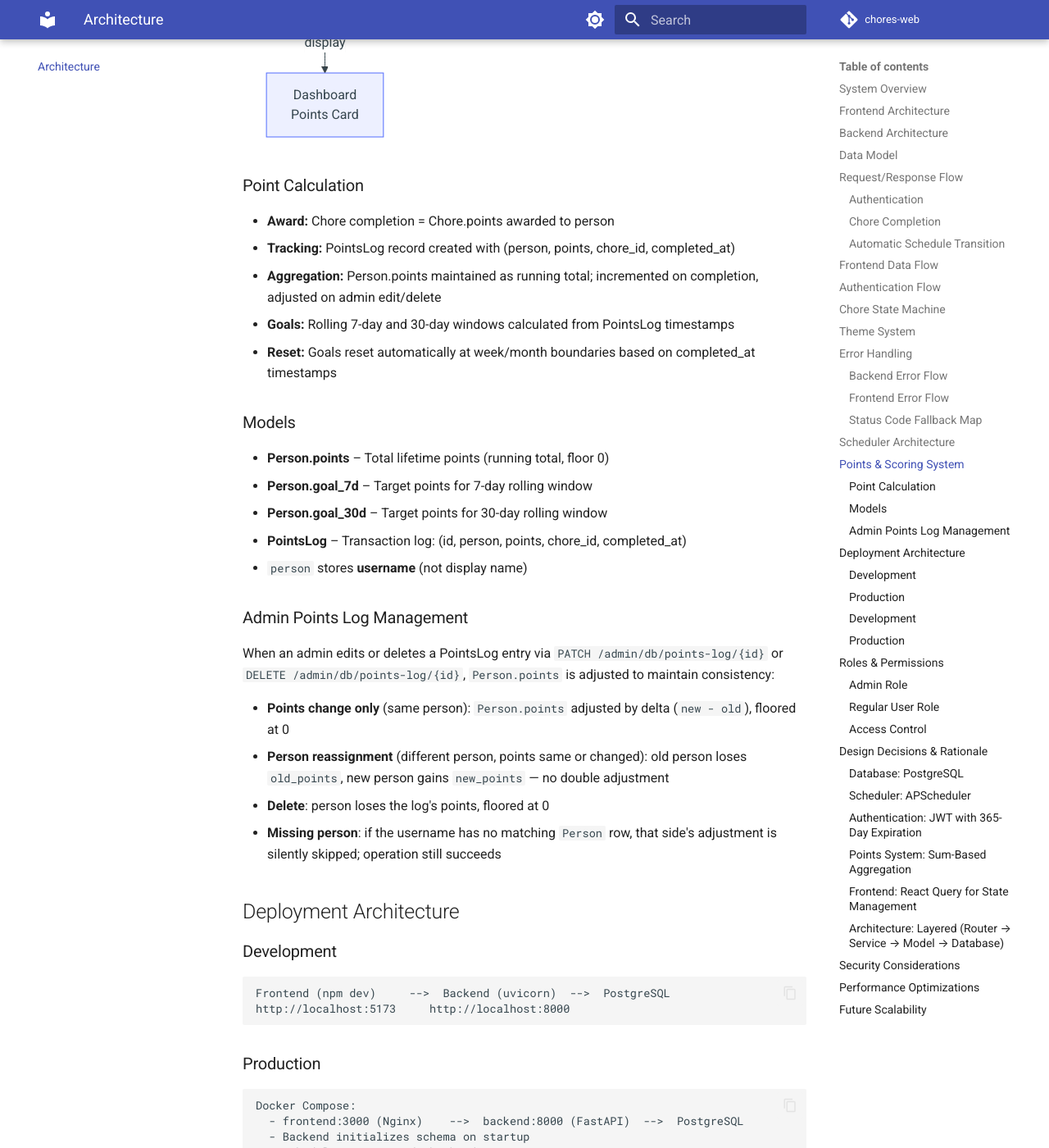
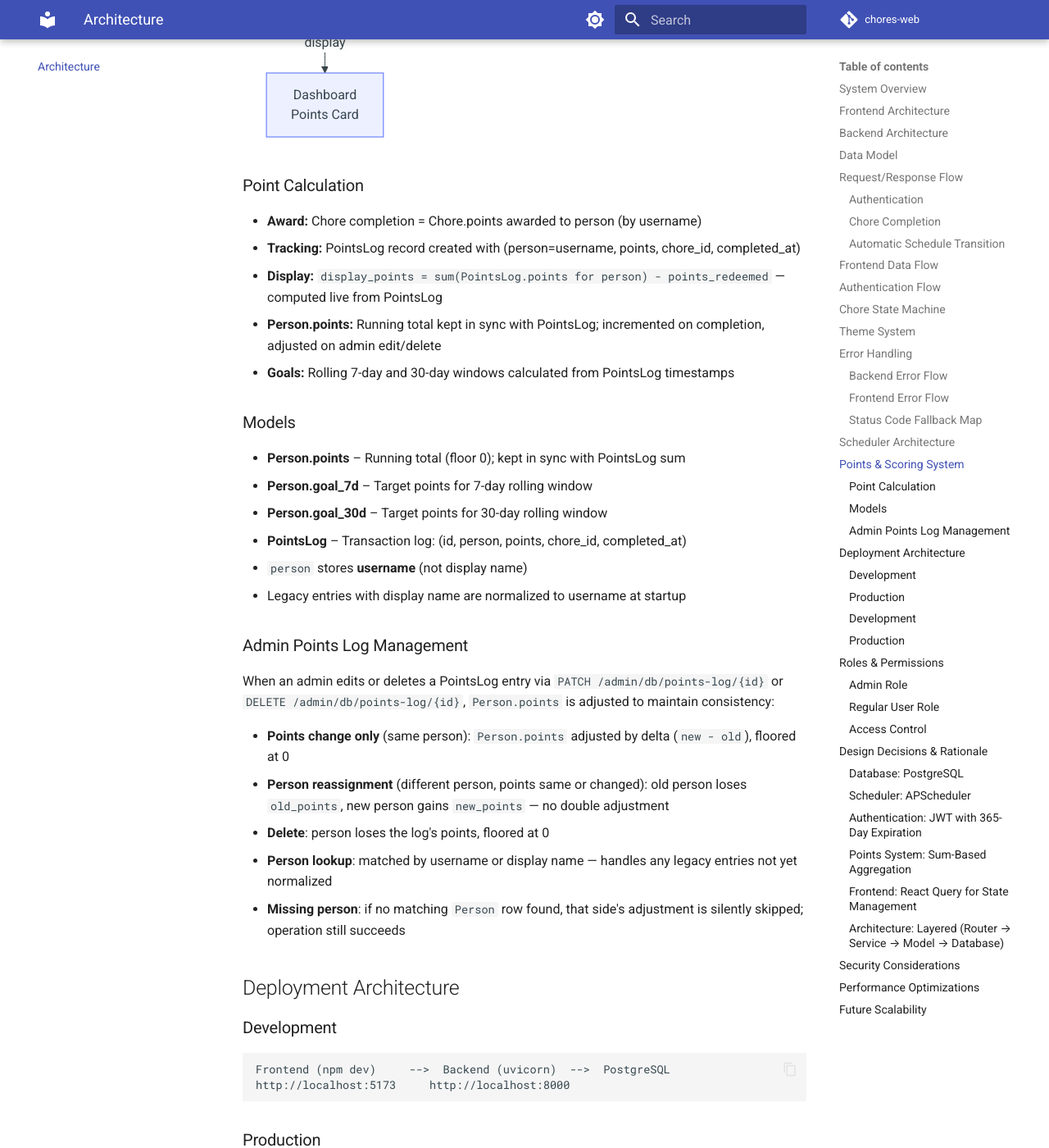
Before and after one commit to derekwinters/chores-web, an MkDocs documentation site: the page built from docs/ARCHITECTURE.md, in a window 1280 px wide and 1400 px high, scrolled down 11537 px. Shown: the whole window at 82% size. Built offline with MkDocs 1.6.1 and Material for MkDocs 9.7.7, drawn with Linux system fonts in a browser that asks for light colours; comment, search, counter and statistics services are not loaded.

Commit message:
docs: reconcile docs with implementation #215
Clarify display_points computed from PointsLog sum not Person.points.
Document startup normalization of legacy display-name entries.
Add person lookup note (username or display name) for backward compat.

```diff
--- a/docs/ARCHITECTURE.md
+++ b/docs/ARCHITECTURE.md
@@ -443,19 +443,20 @@ graph TB
 
 ### Point Calculation
 
-- **Award:** Chore completion = Chore.points awarded to person
-- **Tracking:** PointsLog record created with (person, points, chore_id, completed_at)
-- **Aggregation:** Person.points maintained as running total; incremented on completion, adjusted on admin edit/delete
+- **Award:** Chore completion = Chore.points awarded to person (by username)
+- **Tracking:** PointsLog record created with (person=username, points, chore_id, completed_at)
+- **Display:** `display_points = sum(PointsLog.points for person) - points_redeemed` — computed live from PointsLog
+- **Person.points:** Running total kept in sync with PointsLog; incremented on completion, adjusted on admin edit/delete
 - **Goals:** Rolling 7-day and 30-day windows calculated from PointsLog timestamps
-- **Reset:** Goals reset automatically at week/month boundaries based on completed_at timestamps
 
 ### Models
 
-- **Person.points** – Total lifetime points (running total, floor 0)
+- **Person.points** – Running total (floor 0); kept in sync with PointsLog sum
 - **Person.goal_7d** – Target points for 7-day rolling window
 - **Person.goal_30d** – Target points for 30-day rolling window
 - **PointsLog** – Transaction log: (id, person, points, chore_id, completed_at)
   - `person` stores **username** (not display name)
+  - Legacy entries with display name are normalized to username at startup
 
 ### Admin Points Log Management
 
@@ -464,7 +465,8 @@ When an admin edits or deletes a PointsLog entry via `PATCH /admin/db/points-log
 - **Points change only** (same person): `Person.points` adjusted by delta (`new - old`), floored at 0
 - **Person reassignment** (different person, points same or changed): old person loses `old_points`, new person gains `new_points` — no double adjustment
 - **Delete**: person loses the log's points, floored at 0
-- **Missing person**: if the username has no matching `Person` row, that side's adjustment is silently skipped; operation still succeeds
+- **Person lookup**: matched by username or display name — handles any legacy entries not yet normalized
+- **Missing person**: if no matching `Person` row found, that side's adjustment is silently skipped; operation still succeeds
 
 ## Deployment Architecture
 
```
